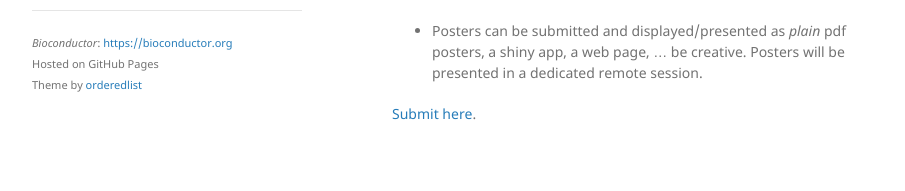
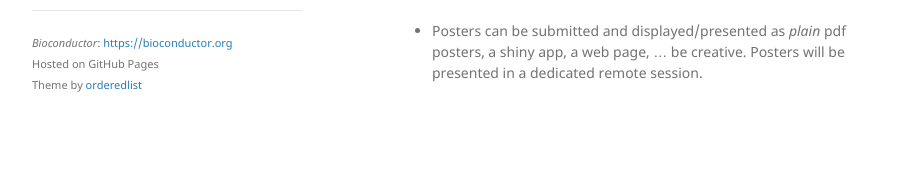
Before and after one commit to Bioconductor/EuroBioc2020, a Jekyll site: the page built from docs/abstracts.md, in a window 1280 px wide. Shown: the part 835-1026 px from the top of the page, without its empty margins (178-1083 px from the left). Built offline with Jekyll 4.4.1, drawn with Linux system fonts in a browser that asks for light colours; after the commit the page ends 988 px from its top, so only the background shows below that.

Commit message:
comment abstract submission

```diff
--- a/docs/abstracts.md
+++ b/docs/abstracts.md
@@ -44,4 +44,4 @@ submission is for a short or large workshop.
   presented in a dedicated remote session.
 
 
-[Submit here](https://openreview.net/group?id=bioconductor.org/EuroBioC/2020/Conference).
+<!-- [Submit here](https://openreview.net/group?id=bioconductor.org/EuroBioC/2020/Conference). -->
```
